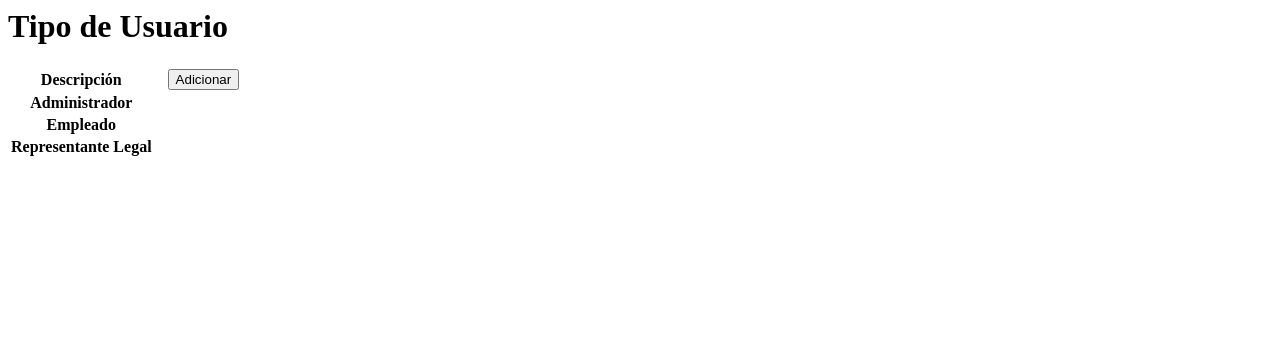
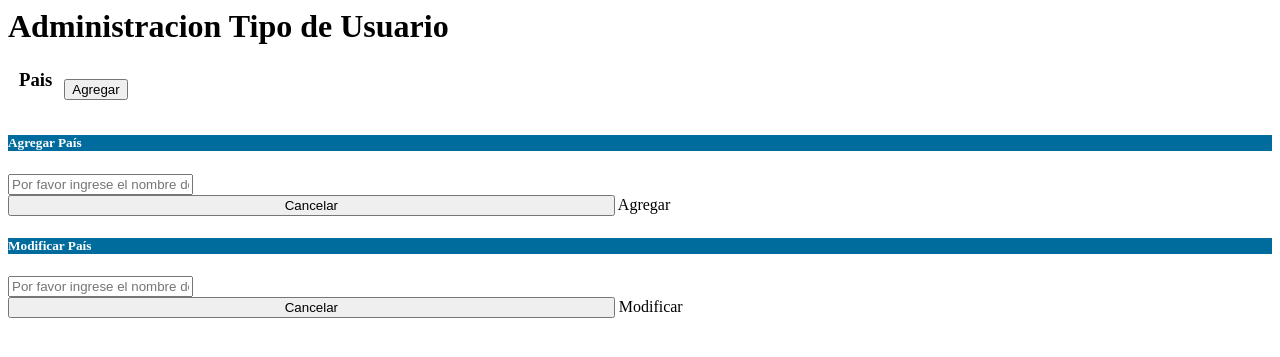
Before and after one commit to jhonRico/aguaMineral, a PHP site: the page made by vistas/modulos/adminTipoUsuario.php in a window 1280 px wide. Shown: the top 357 px of the page. Run offline with PHP 8.4, Linux system fonts and the light colour scheme; the template is opened without the code that fills it, so the values that code supplies are empty.

Commit message:
Carolina2

```diff
--- a/vistas/modulos/AdminPais.php
+++ b/vistas/modulos/AdminPais.php
@@ -1,8 +1,6 @@
 <body class="bg-light">
 <form method="post" id="formulario" autocomplete="off" class="m-5 fp-5">
-  <h1 class="text-center me-3 mt-3">Administracion Pais</h1>
   <div class="m-5 p-5">
-
     <table class="table m-3 p-3">
     <thead>
     <tr>
--- a/vistas/modulos/adminTipoUsuario.php
+++ b/vistas/modulos/adminTipoUsuario.php
@@ -1,33 +1,93 @@
-<?php
-    $url2 = Ruta::ctrlRuta();
-	  //$variable = ControladorRegistroAdmin::consultarPais();
-?>
 <body class="bg-light">
 <form method="post" id="formulario" autocomplete="off" class="m-5 fp-5">
-	<h1 class="text-center">Tipo de Usuario</h1>
-	<div class="m-5 p-5">
-	<table class="table m-3 p-3">
-  <thead>
+  <h1 class="text-center me-3 mt-3">Administracion Tipo de Usuario</h1>
+  <div class="m-5 p-5">
+
+    <table class="table m-3 p-3">
+    <thead>
     <tr>
-      <th scope="col" class="display-6">Descripción</th>
       <th scope="col"></th>
       <th scope="col"></th>
-      <th scope="col"></th>
-      <th scope="col"><button class="mb-2 ms-5 mt-2 btn btn-primary me-5" type="button" id="guardarTipoUsuario">Adicionar</button></th>
+      <th scope="col" class="ms-5"><h3 class="display-6 ms-5">Pais</h3></th>
+      <th></th>
+      <th></th>
+      <th scope="col">
+        <div class="me-5 ms-0">
+          <div class="me-5">
+            <div class="me-5">
+              <div class="me-5">
+                <button class="mb-2 ms-0 mt-2 btn btn-primary me-4 text-white mostrarModal" type="button" id="" dataToggle="modal">Agregar</button>
+                <div id="aqui"></div>
+                <!--<button class="btn btn-danger" type="button" >Eliminar</button>-->
+              </div>
+            </div>
+          </div>
+        </div>
+      </th>
     </tr>
-  </thead>
-  <tbody>
-    <tr>
-      <th scope="col" class="text-dark ms-5 mt-5 me-5 p-3 rounded display-6">Administrador</th>
-    </tr>
-    <tr>
-      <th scope="col" class="text-dark ms-5 mt-5 me-5 p-3 rounded display-6">Empleado</th>
-    </tr>
-    <tr>
-      <th scope="col" class="text-dark ms-5 mt-5 me-5 p-3 rounded display-6">Representante Legal</th>
-    </tr>
-  </tbody>
+   </thead>
 </table>
+<div class="bg-light ms-5">
+  <div class="ms-5">
+    <div class=" w-100 rounded ms-5">
+       <div class="text-dark m-3 p-2 mb-1 rounded ms-5" id="respuestaCons"></div>
+    </div>
+  </div>
+</div>
 </div>
 </form>
+  <!-- Modal para agregar nuevo pais  -->
+<form class="form needs-validation" method="post"  enctype="multipart/form-data" novalidate>
+        <div class="modal fade" id="moddaddCountry" data-backdrop="static" data-keyboard="false" tabindex="-1" role="dialog" aria-labelledby="staticBackdropLabel" aria-hidden="true">
+
+                  <div class="modal-dialog">
+                           <div class="modal-content">
+                                       <div class="modal-header " style ="background-color: #006C9E;color:#FFFFFF;" >
+                                              <h5  id="staticBackdropLabel"> Agregar Pa&iacute;s</h5>
+                                              <a class="text-white"><i class="fas fa-times cerrar"></i></a>
+                                        </div>
+
+                                      <div class="modal-body mx-3">
+                                             <div class="modal-body">
+                                                   <input   type="text" class="form-control" id="namePais" name ="nameEstado" placeholder="Por favor ingrese el nombre del pais" required>
+                                             </div>
+                                      </div>
+
+                                       <div class="form-group">
+                                               <div class="modal-footer">
+                                                     <button type="submit" class="btn btn-secondary " style ="width:48%;"data-dismiss="modal">Cancelar</button>
+                                                     <a onclick="return validarDataFormularioAddState();" style ="width:48%;" id = "agregarPais"  class="btn btn-primary"><i class="fa fa-plus-circle" aria-hidden="true"></i> <span id = "1" class="">Agregar</span></a>
+                                                </div>
+                                         </div>
+                            </div>
+                  </div>
+        </div>
+  </form>
+    <!-- Modal para editar nuevo pais  -->
+<form class="form needs-validation" method="post"  enctype="multipart/form-data" novalidate>
+        <div class="modal fade" id="editCountry" data-backdrop="static" data-keyboard="false" tabindex="-1" role="dialog" aria-labelledby="staticBackdropLabel" aria-hidden="true">
+
+                  <div class="modal-dialog">
+                           <div class="modal-content">
+                                       <div class="modal-header " style ="background-color: #006C9E;color:#FFFFFF;" >
+                                              <h5  id="staticBackdropLabel"> Modificar Pa&iacute;s</h5>
+                                              <a class="text-white"><i class="fas fa-times cerrar"></i></a>
+                                        </div>
+
+                                      <div class="modal-body mx-3">
+                                             <div class="modal-body">
+                                                   <input   type="text" class="form-control" id="namePais2" name ="nameEstado" placeholder="Por favor ingrese el nombre del pais" required>
+                                             </div>
+                                      </div>
+
+                                       <div class="form-group">
+                                               <div class="modal-footer">
+                                                     <button type="submit" class="btn btn-secondary " style ="width:48%;"data-dismiss="modal">Cancelar</button>
+                                                     <a style ="width:48%;" id = "editarPais"  class="btn btn-primary"><i class="fa fa-plus-circle" aria-hidden="true"></i> <span id = "1" class="">Modificar</span></a>
+                                                </div>
+                                         </div>
+                            </div>
+                  </div>
+        </div>
+  </form>
 </body>
```
